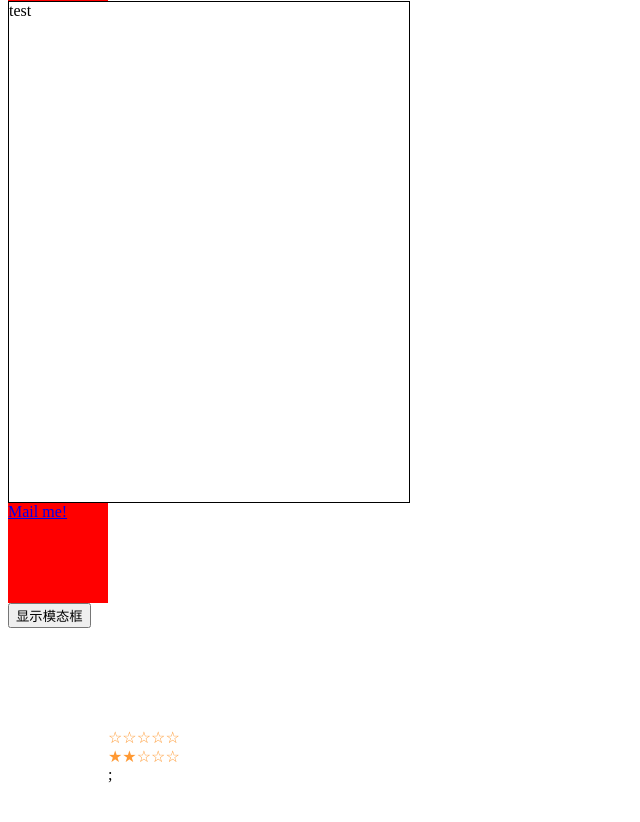
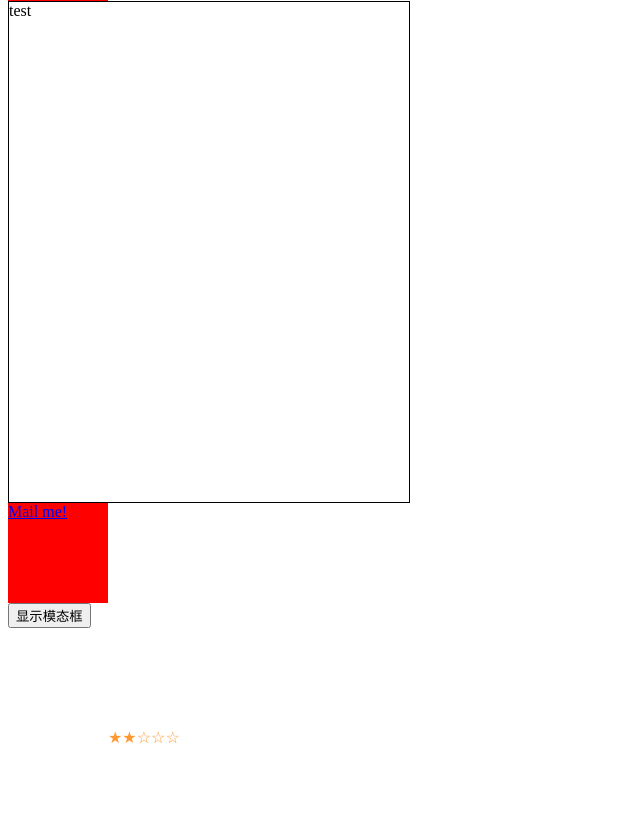
Before and after one commit to Sunny-117/React-practices, a React (Create React App) app: page / in a window 1280 px wide. Shown: the part 1281-2103 px from the top of the page, without its empty margins (0-640 px from the left). Built offline with nearby package versions, Linux system fonts and the light colour scheme.

Commit message:
feat: add new feature

```diff
--- a/src/App.tsx
+++ b/src/App.tsx
@@ -122,9 +122,8 @@ export const App = () => {
         margin: '100px'
       }}>
         <div>
-          <StarRating />
           <StarRating rating={2} />
-        </div>;
+        </div>
       </div>
     </div>
   )
--- a/src/components/Visual视觉效果渲染/StarRating/index.tsx
+++ b/src/components/Visual视觉效果渲染/StarRating/index.tsx
@@ -1,6 +1,7 @@
 import { useState } from "react";
 
 function Star({ marked, starId }) {
+    console.log(starId)
     return (
         <span star-id={starId} style={{ color: "#ff9933" }} role="button">
             {/* 空星，实星 */}
```
